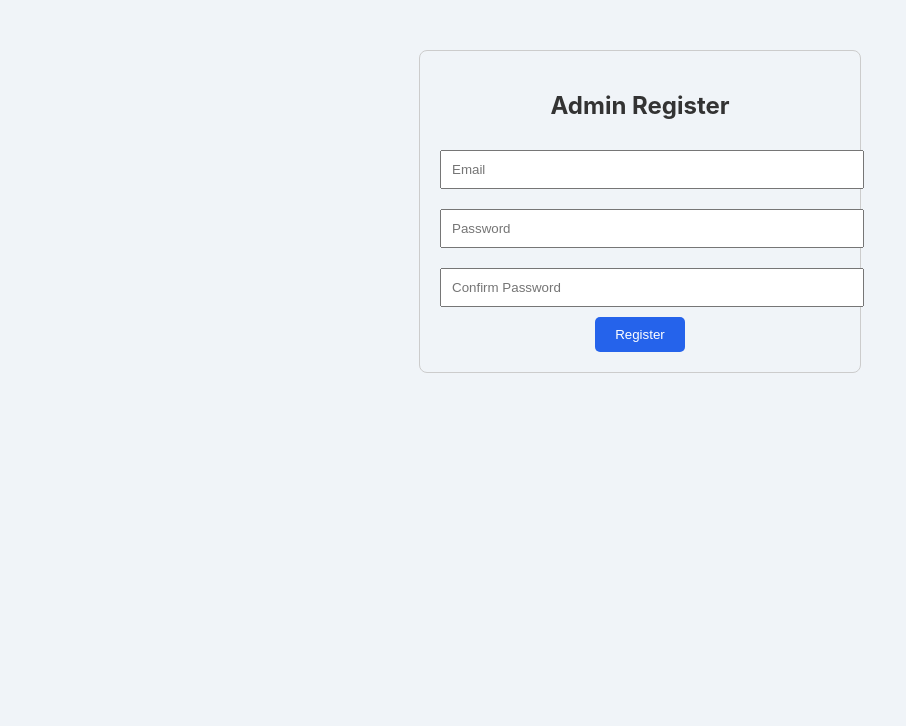
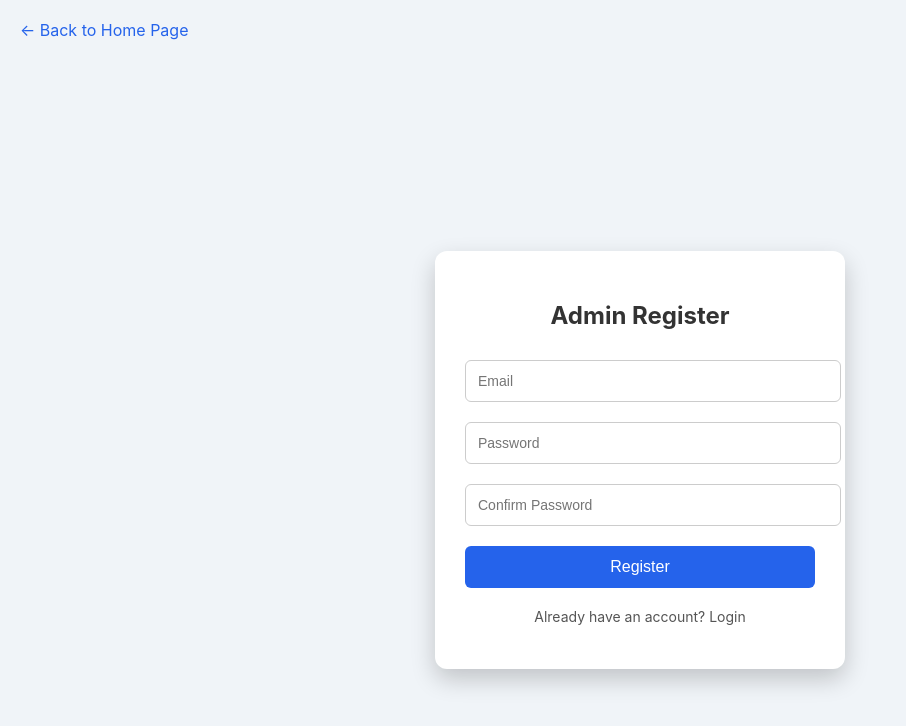
Before and after one commit to Tejaswidarsi/studentsponsorship, a React (Create React App) app in the folder front/: page /admin-register in a window 1280 px wide. Shown: the top 726 px of the page, without its empty margins (0-906 px from the left). Built offline with nearby package versions, Linux system fonts and the light colour scheme.

Commit message:
Updated css

```diff
--- a/front/src/pages/AdminLogin.js
+++ b/front/src/pages/AdminLogin.js
@@ -1,7 +1,6 @@
-// AdminLogin.js
-import  { useState } from 'react';
+import { useState } from 'react';
 import API from '../api';
-import { useNavigate } from 'react-router-dom';
+import { useNavigate, Link } from 'react-router-dom';
 
 const AdminLogin = () => {
   const [email, setEmail] = useState('');
@@ -10,8 +9,9 @@ const AdminLogin = () => {
 
   const handleLogin = async () => {
     try {
-      await API.post('/admin/login', { email, password });
+      const res = await API.post('/admin/login', { email, password });
       localStorage.setItem('adminLoggedIn', true);
+      localStorage.setItem('adminToken', res.data.token);
       navigate('/admin-dashboard');
     } catch (err) {
       alert('Invalid credentials');
@@ -19,12 +19,117 @@ const AdminLogin = () => {
   };
 
   return (
-    <div>
-      <h2>Admin Login</h2>
-      <input placeholder="Email" value={email} onChange={(e) => setEmail(e.target.value)} />
-      <input placeholder="Password" type="password" value={password} onChange={(e) => setPassword(e.target.value)} />
-      <button onClick={handleLogin}>Login</button>
-    </div>
+    <>
+      {/* Internal CSS */}
+      <style>{`
+        .admin-login-page {
+          display: flex;
+          justify-content: center;
+          align-items: center;
+          min-height: 85vh;
+          background-color: #f0f2f5;
+          font-family: 'Segoe UI', Roboto, sans-serif;
+        }
+        .login-card {
+          background: #ffffff;
+          padding: 40px;
+          border-radius: 12px;
+          box-shadow: 0 8px 24px rgba(0,0,0,0.1);
+          width: 100%;
+          max-width: 380px;
+          text-align: center;
+        }
+        .login-card h2 {
+          margin-top: 0;
+          color: #1a1a1a;
+          font-size: 24px;
+          margin-bottom: 25px;
+        }
+        .input-group {
+          margin-bottom: 15px;
+        }
+        .login-card input {
+          width: 100%;
+          padding: 12px;
+          border: 1px solid #dcdfe6;
+          border-radius: 8px;
+          font-size: 14px;
+          box-sizing: border-box;
+          transition: border-color 0.2s;
+        }
+        .login-card input:focus {
+          border-color: #409eff;
+          outline: none;
+        }
+        .login-btn {
+          width: 100%;
+          padding: 12px;
+          background-color: #409eff;
+          color: white;
+          border: none;
+          border-radius: 8px;
+          font-size: 16px;
+          font-weight: 600;
+          cursor: pointer;
+          margin-top: 10px;
+          transition: background 0.3s;
+        }
+        .login-btn:hover {
+          background-color: #66b1ff;
+        }
+        .register-footer {
+          margin-top: 20px;
+          font-size: 14px;
+          color: #606266;
+        }
+        .register-link {
+          color: #409eff;
+          text-decoration: none;
+          font-weight: 500;
+        }
+        .register-link:hover {
+          text-decoration: underline;
+        }
+
+      `}</style>
+
+
+      <div className="admin-login-page">
+
+        <div className="login-card">
+          <h2>Admin Login</h2>
+
+          <div className="input-group">
+            <input
+              type="email"
+              placeholder="Admin Email"
+              value={email}
+              onChange={(e) => setEmail(e.target.value)}
+            />
+          </div>
+
+          <div className="input-group">
+            <input
+              type="password"
+              placeholder="Password"
+              value={password}
+              onChange={(e) => setPassword(e.target.value)}
+            />
+          </div>
+
+          <button className="login-btn" onClick={handleLogin}>
+            Login
+          </button>
+
+          <div className="register-footer">
+            Don't have an account?{' '}
+            <Link to="/admin-register" className="register-link">
+              Admin Register
+            </Link>
+          </div>
+        </div>
+      </div>
+    </>
   );
 };
 
--- a/front/src/pages/AdminRegister.js
+++ b/front/src/pages/AdminRegister.js
@@ -1,6 +1,6 @@
 import React, { useState } from 'react';
 import API from '../api';
-import { useNavigate } from 'react-router-dom';
+import { useNavigate,Link } from 'react-router-dom';
 
 const AdminRegister = () => {
   const [email, setEmail] = useState('');
@@ -16,7 +16,7 @@ const AdminRegister = () => {
     }
 
     try {
-      const res = await await API.post('/admin/register', {
+      const res = await API.post('/admin/register', {
         email,
         password
       });
@@ -33,9 +33,18 @@ const AdminRegister = () => {
   };
 
   return (
+    <>
+    <div style={{ padding: '20px' }}>
+        <Link to="/" style={{ textDecoration: 'none', color: '#2563eb' }}>
+          ← Back to Home Page
+        </Link>
+      </div>
+    <div style={styles.page}>
       <div style={styles.container}>
-      <h2>Admin Register</h2>
-      {message && <p style={{ color: 'red' }}>{message}</p>}
+        <h2 style={styles.heading}>Admin Register</h2>
+
+        {message && <p style={styles.message}>{message}</p>}
+
         <input
           type="email"
           placeholder="Email"
@@ -43,6 +52,7 @@ const AdminRegister = () => {
           value={email}
           onChange={(e) => setEmail(e.target.value)}
         />
+
         <input
           type="password"
           placeholder="Password"
@@ -50,6 +60,7 @@ const AdminRegister = () => {
           value={password}
           onChange={(e) => setPassword(e.target.value)}
         />
+
         <input
           type="password"
           placeholder="Confirm Password"
@@ -57,32 +68,72 @@ const AdminRegister = () => {
           value={confirmPassword}
           onChange={(e) => setConfirmPassword(e.target.value)}
         />
-      <button onClick={handleRegister} style={styles.button}>Register</button>
+
+        <button onClick={handleRegister} style={styles.button}>
+          Register
+        </button>
+
+      <p className="register-footer">
+    Already have an account?{' '}
+    <span
+  onClick={() => navigate('/admin-login')}
+  style={styles.loginLink}
+  onMouseOver={(e) => e.target.style.color = '#1e40af'}
+  onMouseOut={(e) => e.target.style.color = '#2563eb'}
+>
+  Login
+</span>
+  </p>
   </div>
+    </div>
+    </>
   );
 };
 
 const styles = {
+  page: {
+    height: '100vh',
+    display: 'flex',
+    justifyContent: 'center',
+    alignItems: 'center'
+  },
   container: {
-    maxWidth: '400px',
-    margin: '50px auto',
-    padding: '20px',
-    border: '1px solid #ccc',
-    borderRadius: '8px',
+    width: '350px',
+    padding: '30px',
+    backgroundColor: '#fff',
+    borderRadius: '12px',
+    boxShadow: '0 10px 25px rgba(0,0,0,0.2)',
     textAlign: 'center'
+  },
+  heading: {
+    marginBottom: '20px',
+    color: '#333'
+  },
+  message: {
+    color: 'red',
+    marginBottom: '10px'
   },
   input: {
     width: '100%',
-    padding: '10px',
-    margin: '10px 0'
+    padding: '12px',
+    margin: '10px 0',
+    borderRadius: '6px',
+    border: '1px solid #ccc',
+    fontSize: '14px',
+    outline: 'none',
+    transition: '0.3s',
   },
   button: {
-    padding: '10px 20px',
+    width: '100%',
+    padding: '12px',
+    marginTop: '10px',
     backgroundColor: '#2563eb',
     color: 'white',
     border: 'none',
-    borderRadius: '5px',
-    cursor: 'pointer'
+    borderRadius: '6px',
+    fontSize: '16px',
+    cursor: 'pointer',
+    transition: '0.3s',
   }
 };
 
--- a/front/src/pages/RegisterPage.js
+++ b/front/src/pages/RegisterPage.js
@@ -1,5 +1,5 @@
 import React, { useState } from 'react';
-import { useNavigate } from 'react-router-dom';
+import { useNavigate,Link } from 'react-router-dom';
 import API from '../api';
 import './student.css';
 
@@ -39,6 +39,13 @@ const RegisterPage = () => {
   };
 
   return (
+    <>
+    <div style={{ padding: '20px' }}>
+              <Link to="/" style={{ textDecoration: 'none', color: '#2563eb' }}>
+                ← Back to Home Page
+              </Link>
+            </div>
+
    <div className="register-container">
   <h2 className="register-title">Register</h2>
   <form onSubmit={handleSubmit} className="register-form">
@@ -78,7 +85,7 @@ const RegisterPage = () => {
     </span>
   </p>
 </div>
-
+</>
   );
 };
 
--- a/front/src/pages/SponsorRegister.js
+++ b/front/src/pages/SponsorRegister.js
@@ -1,5 +1,5 @@
 import { useState } from 'react';
-import { useNavigate } from 'react-router-dom';
+import { useNavigate ,Link} from 'react-router-dom';
 import API from '../api';
 import './student.css';
 
@@ -38,6 +38,12 @@ const SponsorRegister = () => {
 
   };
     return (
+      <>
+      <div style={{ padding: '20px' }}>
+              <Link to="/" style={{ textDecoration: 'none', color: '#2563eb' }}>
+                ← Back to Home Page
+              </Link>
+            </div>
    <div className="register-container">
   <h2 className="register-title">Sponsor Register</h2>
   <form onSubmit={handleSubmit} className="register-form">
@@ -77,7 +83,7 @@ const SponsorRegister = () => {
     </span>
   </p>
 </div>
-
+</>
   );
 };
 export default SponsorRegister;
--- a/front/src/pages/student-dashboard.js
+++ b/front/src/pages/student-dashboard.js
@@ -2,6 +2,7 @@ import React, { useEffect, useState } from 'react';
 import { useNavigate } from 'react-router-dom';
 import API from '../api';
 import './studentdashboard.css';
+import logoutIcon from '../images/logout.png';
 
 const StudentDashboard = () => {
   const [requests, setRequests] = useState([]);
@@ -54,7 +55,7 @@ const StudentDashboard = () => {
             Finance Request
           </button>
           <button onClick={handleLogout} className="logout-icon-button" title="Logout">
-            <img src="/image/logout.png" alt="Logout" />
+            <img src={logoutIcon} alt="Logout" />
           </button>
         </div>
       </div>
```
Also changed, not shown: front/src/images/logout.png (added), 11 other files (tests, documents, lock files or other folders). Lines whose indentation alone changed are shown as unchanged.
